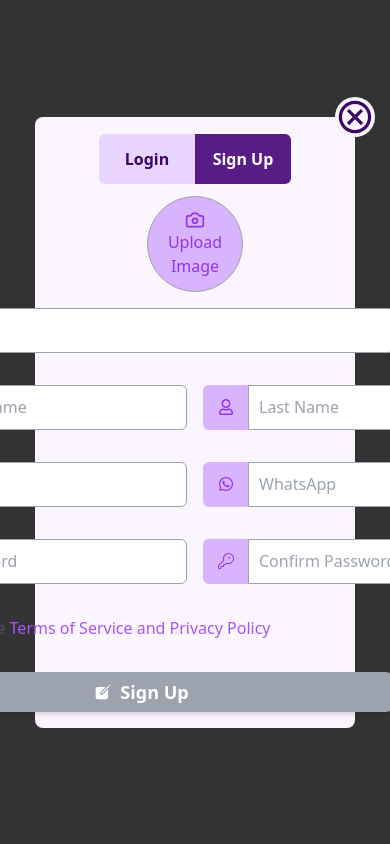
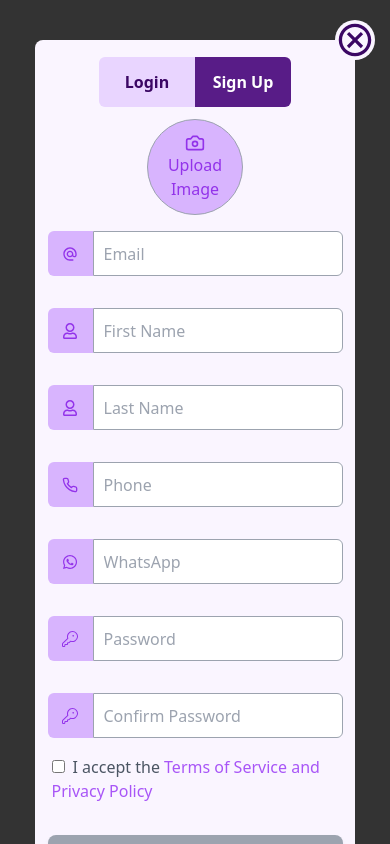
Before and after one commit to Dewruwan95/hotel-booking-frontend, a React (Vite) app: page /login in a window 390 px wide. Both pictures are taken after a click on the button "Sign Up". Built offline with nearby package versions, Linux system fonts and the light colour scheme; no server answers.

Commit message:
responsive for all devices user registration section

```diff
--- a/src/components/userLoginAndRegister/LoginSignUpPopup.jsx
+++ b/src/components/userLoginAndRegister/LoginSignUpPopup.jsx
@@ -9,7 +9,7 @@ function LoginSignUpPopup({ closeLoginPopup, handleUserLogedIn }) {
   return (
     <>
       {/*  background */}
-      <div className="fixed top-0 left-0 w-full h-full flex justify-center items-center bg-black bg-opacity-80 z-50">
+      <div className="fixed top-0 left-0 w-full h-full flex justify-center items-start md:items-center bg-black bg-opacity-80 z-50 overflow-y-scroll py-10 md:py-0">
         {/* component background */}
         <div className="w-[320px] md:w-[600px] lg:w-[950px] lg:h-[650px] bg-purple-50 rounded-lg relative">
           {/* close button */}
--- a/src/components/userLoginAndRegister/UserLogin.jsx
+++ b/src/components/userLoginAndRegister/UserLogin.jsx
@@ -131,7 +131,7 @@ function UserLogin({ handleUserLogedIn }) {
                 placeholder="Email"
                 autoComplete="true"
                 required={true}
-                className="w-[250px] md:w-[460px] h-[45px] px-[10px] py-[5px] rounded-r-[6px] border-[1px] border-gray-400 focus:border-[2px] focus:border-purple-400 focus:outline-none"
+                className="w-[250px] md:w-[460px] h-[45px] px-[10px] py-[5px] rounded-l-[0px] rounded-r-[6px] border-[1px] border-gray-400 focus:border-[2px] focus:border-purple-400 focus:outline-none"
                 defaultValue={email}
                 onBlur={validateEmail}
                 onChange={(e) => setEmail(e.target.value)}
@@ -157,7 +157,7 @@ function UserLogin({ handleUserLogedIn }) {
                 placeholder="Password"
                 autoComplete="true"
                 required={true}
-                className="w-[250px] md:w-[460px] h-[45px] px-[10px] py-[5px] rounded-r-[6px] border-[1px] border-gray-400 focus:border-[2px] focus:border-purple-400 focus:outline-none"
+                className="w-[250px] md:w-[460px] h-[45px] px-[10px] py-[5px] rounded-l-[0px] rounded-r-[6px] border-[1px] border-gray-400 focus:border-[2px] focus:border-purple-400 focus:outline-none"
                 defaultValue={password}
                 onBlur={validatePassword}
                 onChange={(e) => {
--- a/src/components/userLoginAndRegister/UserRegistration.jsx
+++ b/src/components/userLoginAndRegister/UserRegistration.jsx
@@ -246,7 +246,7 @@ function UserRegistration({ setUserStatus }) {
         }}
       >
         <div className=" w-full flex justify-center ">
-          <div className="  flex flex-col ">
+          <div className="flex flex-col items-center ">
             {/*----------------------------------------------------------------------------------------------*/}
             {/*///--------------------------------------- image field ---------------------------------------*/}
             {/*----------------------------------------------------------------------------------------------*/}
@@ -287,26 +287,28 @@ function UserRegistration({ setUserStatus }) {
                 placeholder="Email"
                 autoComplete="true"
                 required={true}
-                className="w-[460px] h-[45px] px-[10px] py-[5px] rounded-r-[6px] border-[1px] border-gray-400 focus:border-[2px] focus:border-purple-400 focus:outline-none"
+                className="w-[250px] md:w-[460px] h-[45px] px-[10px] py-[5px] rounded-l-[0px] rounded-r-[6px] border-[1px] border-gray-400 focus:border-[2px] focus:border-purple-400 focus:outline-none"
                 defaultValue={email}
                 onBlur={validateEmail}
                 onChange={(e) => setEmail(e.target.value)}
               />
             </div>
+            <div className="w-[295px] md:w-[505px] flex flex-col items-start ">
               {/* Display error message if email is invalid */}
               {emailError && (
                 <div className="text-red-500 text-sm mt-[-15px] mb-[-5px] ml-[50px]">
                   {emailError}
                 </div>
               )}
+            </div>
             {/*----------------------------------------------------------------------------------------------*/}
             {/*//*--------------------------------------- name field ----------------------------------------*/}
             {/*----------------------------------------------------------------------------------------------*/}
-            <div className="flex justify-between gap-4">
+            <div className="flex flex-col md:flex-row md:justify-between md:gap-4">
               {/*----------------------------------------------------------------------------------------------*/}
               {/*///--------------------------------------- first name field ----------------------------------*/}
               {/*----------------------------------------------------------------------------------------------*/}
-              <div className="w-1/2">
+              <div className="md:w-1/2">
                 <div className="flex my-4">
                   <div className=" bg-purple-300 text-purple-600 h-[45px] w-[45px] flex items-center justify-center rounded-l-[6px]">
                     <FaRegUser className="h-4 w-4" />
@@ -316,7 +318,7 @@ function UserRegistration({ setUserStatus }) {
                     placeholder="First Name"
                     autoComplete="true"
                     required={true}
-                    className="] h-[45px] px-[10px] py-[5px] rounded-r-[6px] border-[1px] border-gray-400 focus:border-[2px] focus:border-purple-400 focus:outline-none"
+                    className="w-[250px] md:w-auto h-[45px] px-[10px] py-[5px] rounded-l-[0px] rounded-r-[6px] border-[1px] border-gray-400 focus:border-[2px] focus:border-purple-400 focus:outline-none"
                     defaultValue={firstName}
                     onBlur={validateFirstName}
                     onChange={(e) => {
@@ -335,7 +337,7 @@ function UserRegistration({ setUserStatus }) {
               {/*----------------------------------------------------------------------------------------------*/}
               {/*///--------------------------------------- last name field -----------------------------------*/}
               {/*----------------------------------------------------------------------------------------------*/}
-              <div className="flex my-4 w-1/2">
+              <div className="flex my-4 md:w-1/2">
                 <div className=" bg-purple-300 text-purple-600 h-[45px] w-[45px] flex items-center justify-center rounded-l-[6px]">
                   <FaRegUser className="h-4 w-4" />
                 </div>
@@ -343,7 +345,7 @@ function UserRegistration({ setUserStatus }) {
                   type="text"
                   placeholder="Last Name"
                   autoComplete="true"
-                  className=" h-[45px] px-[10px] py-[5px] rounded-r-[6px] border-[1px] border-gray-400 focus:border-[2px] focus:border-purple-400 focus:outline-none"
+                  className="w-[250px] md:w-auto h-[45px] px-[10px] py-[5px] rounded-l-[0px] rounded-r-[6px] border-[1px] border-gray-400 focus:border-[2px] focus:border-purple-400 focus:outline-none"
                   defaultValue={lastName}
                   onChange={(e) => {
                     setLastName(e.target.value);
@@ -356,11 +358,11 @@ function UserRegistration({ setUserStatus }) {
             {/*----------------------------------------------------------------------------------------------*/}
             {/*//*--------------------------------------- phone fields --------------------------------------*/}
             {/*----------------------------------------------------------------------------------------------*/}
-            <div className="flex justify-between gap-4">
+            <div className="flex flex-col md:flex-row md:justify-between md:gap-4">
               {/*----------------------------------------------------------------------------------------------*/}
               {/*///--------------------------------------- mobile phone field --------------------------------*/}
               {/*----------------------------------------------------------------------------------------------*/}
-              <div className="w-1/2">
+              <div className=" md:w-1/2">
                 <div className="flex my-4">
                   <div className=" bg-purple-300 text-purple-600 h-[45px] w-[45px] flex items-center justify-center rounded-l-[6px]">
                     <FiPhone className="h-4 w-4" />
@@ -370,7 +372,7 @@ function UserRegistration({ setUserStatus }) {
                     placeholder="Phone"
                     autoComplete="true"
                     required={true}
-                    className="] h-[45px] px-[10px] py-[5px] rounded-r-[6px] border-[1px] border-gray-400 focus:border-[2px] focus:border-purple-400 focus:outline-none"
+                    className="w-[250px] md:w-auto h-[45px] px-[10px] py-[5px] rounded-l-[0px] rounded-r-[6px] border-[1px] border-gray-400 focus:border-[2px] focus:border-purple-400 focus:outline-none"
                     defaultValue={phone}
                     onBlur={validateMobileNumber}
                     onChange={(e) => {
@@ -390,7 +392,7 @@ function UserRegistration({ setUserStatus }) {
               {/*----------------------------------------------------------------------------------------------*/}
               {/*///--------------------------------------- whatsApp field ------------------------------------*/}
               {/*----------------------------------------------------------------------------------------------*/}
-              <div className="w-1/2">
+              <div className="md:w-1/2">
                 <div className="flex my-4">
                   <div className=" bg-purple-300 text-purple-600 h-[45px] w-[45px] flex items-center justify-center rounded-l-[6px]">
                     <FaWhatsapp className="h-4 w-4" />
@@ -400,7 +402,7 @@ function UserRegistration({ setUserStatus }) {
                     placeholder="WhatsApp"
                     autoComplete="true"
                     required={true}
-                    className=" h-[45px] px-[10px] py-[5px] rounded-r-[6px] border-[1px] border-gray-400 focus:border-[2px] focus:border-purple-400 focus:outline-none"
+                    className="w-[250px] md:w-auto h-[45px] px-[10px] py-[5px] rounded-l-[0px] rounded-r-[6px] border-[1px] border-gray-400 focus:border-[2px] focus:border-purple-400 focus:outline-none"
                     defaultValue={whatsApp}
                     onBlur={validateWhatsAppNumber}
                     onChange={(e) => {
@@ -422,11 +424,11 @@ function UserRegistration({ setUserStatus }) {
             {/*----------------------------------------------------------------------------------------------*/}
             {/*//*--------------------------------------- password fields -----------------------------------*/}
             {/*----------------------------------------------------------------------------------------------*/}
-            <div className="flex justify-between gap-4">
+            <div className="flex flex-col md:flex-row md:justify-between md:gap-4">
               {/*----------------------------------------------------------------------------------------------*/}
               {/*///--------------------------------------- password field ------------------------------------*/}
               {/*----------------------------------------------------------------------------------------------*/}
-              <div className="w-1/2">
+              <div className=" md:w-1/2">
                 <div className="flex my-4">
                   <div className=" bg-purple-300 text-purple-600 h-[45px] w-[45px] flex items-center justify-center rounded-l-[6px]">
                     <GoKey className="h-4 w-4" />
@@ -436,7 +438,7 @@ function UserRegistration({ setUserStatus }) {
                     placeholder="Password"
                     autoComplete="true"
                     required={true}
-                    className="] h-[45px] px-[10px] py-[5px] rounded-r-[6px] border-[1px] border-gray-400 focus:border-[2px] focus:border-purple-400 focus:outline-none"
+                    className="w-[250px] md:w-auto h-[45px] px-[10px] py-[5px] rounded-l-[0px] rounded-r-[6px] border-[1px] border-gray-400 focus:border-[2px] focus:border-purple-400 focus:outline-none"
                     defaultValue={password}
                     onBlur={validatePassword}
                     onChange={(e) => {
@@ -458,7 +460,7 @@ function UserRegistration({ setUserStatus }) {
               {/*----------------------------------------------------------------------------------------------*/}
               {/*///--------------------------------------- confirm password field ----------------------------*/}
               {/*----------------------------------------------------------------------------------------------*/}
-              <div className="w-1/2">
+              <div className=" md:w-1/2">
                 <div className="flex my-4">
                   <div className=" bg-purple-300 text-purple-600 h-[45px] w-[45px] flex items-center justify-center rounded-l-[6px]">
                     <GoKey className="h-4 w-4" />
@@ -468,7 +470,7 @@ function UserRegistration({ setUserStatus }) {
                     placeholder="Confirm Password"
                     autoComplete="true"
                     required={true}
-                    className=" h-[45px] px-[10px] py-[5px] rounded-r-[6px] border-[1px] border-gray-400 focus:border-[2px] focus:border-purple-400 focus:outline-none"
+                    className="w-[250px] md:w-auto h-[45px] px-[10px] py-[5px] rounded-l-[0px] rounded-r-[6px] border-[1px] border-gray-400 focus:border-[2px] focus:border-purple-400 focus:outline-none"
                     defaultValue={confirmPassword}
                     onBlur={validateConfirmPassword}
                     onChange={(e) => {
@@ -496,7 +498,7 @@ function UserRegistration({ setUserStatus }) {
             {/*----------------------------------------------------------------------------------------------*/}
             {/*///--------------------------------------- license agreement field ---------------------------*/}
             {/*----------------------------------------------------------------------------------------------*/}
-            <div className="my-4 px-2 w-full">
+            <div className="my-4 pl-1 md:px-2 w-[295px] md:w-full">
               <span className=" text-gray-600">
                 <input
                   type="checkbox"
@@ -516,7 +518,7 @@ function UserRegistration({ setUserStatus }) {
             <div className="my-4">
               {!processing ? (
                 <button
-                  className={`w-[505px] h-[40px] text-white text-lg
+                  className={`w-[295px] md:w-[505px] h-[40px] text-white text-lg
                     font-semibold rounded-lg shadow-md  hover:shadow-lg
                     transition duration-300 ease-in-out flex items-center justify-center ${
                       agreeTerms
@@ -533,7 +535,7 @@ function UserRegistration({ setUserStatus }) {
                 ///--------------------------------------- processing buttom ---------------------------------
                 //--------------------------------------------------------------------------------------------
                 <button
-                  className="w-[505px] h-[40px] bg-purple-600 text-white text-lg
+                  className="w-[295px] md:w-[505px] h-[40px] bg-purple-600 text-white text-lg
                              font-semibold rounded-lg shadow-md flex items-center justify-center"
                   disabled
                 >
```
Lines whose indentation alone changed are shown as unchanged.
